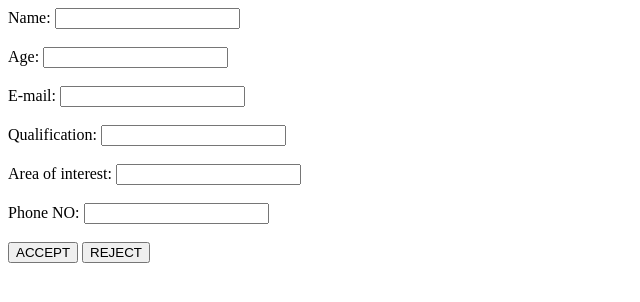
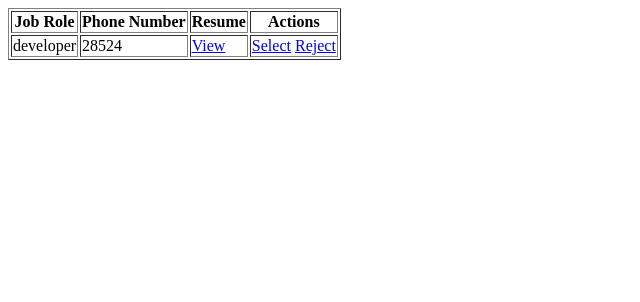
Before and after one commit to ansarnexus2005-hash/career1, a Django app: page /Viewrequested in a window 1280 px wide. Shown: the top 302 px of the page, without its empty margins (0-640 px from the left). Run offline with Django 5.2, Linux system fonts and the light colour scheme; data comes from the database, SQL or seed files in the repository.

Commit message:
11-11-2025

```diff
--- a/carriera/admin.py
+++ b/carriera/admin.py
@@ -8,7 +8,6 @@ admin.site.register(UserTable)
 admin.site.register(CertificateTable)
 admin.site.register(ResumeTable)
 admin.site.register(JobroleTable)
-admin.site.register(UserRequestTable)
 admin.site.register(HrRegisterTable)
 admin.site.register(RequestTable)
 admin.site.register(CourseTable)
--- a/carriera/form.py
+++ b/carriera/form.py
@@ -18,12 +18,8 @@ class ResumeForm(ModelForm):
 class JobroleForm(ModelForm):
     class Meta:
         model=JobroleTable
-        fields=['Title','Description','Experience','Job_Role','Salary']
+        fields=['category','Description','Experience','Job_Role','Salary']
 
-class UserRequestForm(ModelForm):
-    class Meta:
-        model=UserRequestTable
-        fields=['Username','DOB','Email','Qualification','Address','Area_of_Interest','PhoneNo']
 
 class HrRegisterForm(ModelForm):
     class Meta:
--- a/carriera/models.py
+++ b/carriera/models.py
@@ -34,24 +34,25 @@ class HrRegisterTable(models.Model):
    PhoneNo = models.BigIntegerField(null=True, blank=True)
    loginid= models.ForeignKey(LoginTable, on_delete=models.CASCADE, null=True, blank=True)
 
+class CollegeTable(models.Model):
+   collegeName= models.CharField(max_length=100,null=True, blank=True)
+   Address = models.CharField(max_length=100,null=True, blank=True)
+   Email = models.CharField(max_length=50)
+   PhoneNo = models.BigIntegerField(null=True, blank=True)
+   weblink = models.CharField(max_length=100,null=True,blank=True)
+
+class CourseTable(models.Model):
+   CourseName = models.CharField(max_length=100,unique=True)
+   college = models.ForeignKey(CollegeTable, on_delete=models.CASCADE)
+   duration=models.CharField(max_length=100,null=True,blank=True)
+
 class JobroleTable(models.Model):
-   Title = models.CharField(max_length=200)
-   Description=models.CharField(max_length=1000)
-   Experience = models.CharField(max_length=1000)
-   Job_Role = models.CharField(max_length=100)
-   company_name= models.CharField(max_length=100)
+   category=models.CharField(max_length=100,null=True,blank=True)
+   Description = models.CharField(max_length=1000)
+   Experience = models.CharField(max_length=100)
+   Job_Role= models.CharField(max_length=100)
    Salary = models.CharField(max_length=50)
-   HR_id = models.ForeignKey(HrRegisterTable, on_delete=models.CASCADE)
-
-class UserRequestTable(models.Model):
-   Username = models.CharField(max_length=100, unique=True)
-   DOB = models.CharField(max_length=100, null=True, blank=True)
-   Email = models.CharField(max_length=100, null=True, blank=True)
-   Qualification = models.CharField(max_length=100, null=True, blank=True)
-   Address = models.CharField(max_length=100, null=True, blank=True)
-   Area_of_Interest = models.CharField(max_length=100, null=True, blank=True)
-   PhoneNo = models.BigIntegerField()
-
+   HR_id = models.ForeignKey(HrRegisterTable, on_delete=models.CASCADE,null=True,blank=True)
 
 
 class RequestTable(models.Model):
@@ -66,15 +67,3 @@ class ComplaintTable(models.Model):
    Reply = models.CharField(max_length=1000,null=True, blank=True)
    Created_at = models.DateField(auto_now_add=True,null=True, blank=True)
    USER =  models.ForeignKey(UserTable, on_delete=models.CASCADE)
-
-class CollegeTable(models.Model):
-   collegeName = models.CharField(max_length=100,null=True, blank=True)
-   Address = models.CharField(max_length=100,null=True, blank=True)
-   Email = models.CharField(max_length=50)
-   PhoneNo = models.BigIntegerField(null=True, blank=True)
-   weblink = models.CharField(max_length=100,null=True,blank=True)
-
-class CourseTable(models.Model):
-   CourseName = models.CharField(max_length=100,unique=True)
-   college = models.ForeignKey(CollegeTable, on_delete=models.CASCADE)
-   duration=models.CharField(max_length=100,null=True,blank=True)
--- a/carriera/serializers.py
+++ b/carriera/serializers.py
@@ -17,10 +17,6 @@ class Jobroleserializer(ModelSerializer):
         fields=['Title','Description','Experience','Job_Role','Salary']
 
 
-class UserRequestserializer(ModelSerializer):
-    class Meta:
-        model=UserRequestTable
-        fields=['Username','DOB','Email','Qualification','Address','Area_of_Interest','PhoneNo']
 
 class HrRegisterserializer(ModelSerializer):
     class Meta:
--- a/carriera/urls.py
+++ b/carriera/urls.py
@@ -19,11 +19,14 @@ urlpatterns = [
     path('EditCourse/<int:id>/',EditCourse.as_view(),name='EditCourse'),
     path('Deletecourse/<int:id>/',Deletecourse.as_view(),name='Deletecourse'),
     path('logout',Logout.as_view(),name='logout'),
+    path('DeleteUser/<int:id>/',DeleteUser.as_view(),name='DeleteUser'),
+
     # ///////////////////////////////// HR /////////////////////////////////////////////
     path('Jobrole',Jobrole.as_view(),name='Jobrole'),
     path('Register',Register.as_view(),name='Register'),
     path('Viewjobrole',Viewjobrole.as_view(),name='Viewjobrole'),
     path('Viewrequested',Viewrequested.as_view(),name='Viewrequested'),
+    path('view_resume/<int:id>/',view_resume.as_view(), name='view_resume'),
     path('Homepagehr',Homepagehr.as_view(),name='Homepagehr'),
     path('Addcollege',Addcollege.as_view(),name='Addcollege'),
     path('DeleteCollege/<int:c_id>',DeleteCollege.as_view(),name='DeleteCollege'),
--- a/carriera/views.py
+++ b/carriera/views.py
@@ -1,5 +1,5 @@
 from urllib import request
-from django.http import HttpResponse
+from django.http import FileResponse, Http404, HttpResponse
 from django.shortcuts import get_object_or_404, redirect, render
 from django.views import View
 
@@ -81,6 +81,12 @@ class Deletecourse(View):
         obj.delete()
         return HttpResponse('''<script>alert('Deleted Successfully');window.location='/Viewcourse'</script>''')
 
+class DeleteUser (View):
+    def get(self,request,id):
+        obj=LoginTable.objects.get(id=id)
+        obj.delete()
+        return HttpResponse('''<script>alert('Deleted Successfully');window.location='/ViewUser'</script>''')
+
 
 
 class VerifyHR(View):
@@ -126,16 +132,23 @@ class Logout(View):
 
 # /////////////////////////////////////////////////// HR ///////////////////////////////////////////////////
 class Jobrole(View):
-    def get(self,request):
-        return render(request,'HR/jobrole.html')
-    def post(self,request):
-        c=JobroleForm(request.POST)
-        d=HrRegisterTable.objects.get(loginid__id = request.session['userid'])
+    def get(self, request):
+        form = JobroleForm()
+        return render(request, 'HR/jobrole.html', {'form': form})
+
+    def post(self, request):
+        c = JobroleForm(request.POST)
+        d = HrRegisterTable.objects.get(loginid__id=request.session['userid'])
         if c.is_valid():
             reg = c.save(commit=False)
             reg.HR_id = d
             reg.save()
-            return HttpResponse('''<script>alert('added successfully');window.location='/Viewjobrole'</script>''')
+            return HttpResponse(
+                '''<script>alert('Added successfully');window.location='/Viewjobrole'</script>'''
+            )
+        else:
+            # Form is invalid → re-render page with errors
+            return render(request, 'HR/jobrole.html', {'form': c})
 
 
 class Register(View):
@@ -173,7 +186,31 @@ class Viewjobrole(View):
 
 class Viewrequested(View):
     def get(self,request):
-        return render(request,'HR/viewrequested.html')
+        userdata = RequestTable.objects.all()
+        user_requests_with_resumes = []
+        for userreq in userdata:
+            Resume = ResumeTable.objects.filter(USER=userreq.USER)
+            user_requests_with_resumes.append({
+                'userreq':userreq,
+                'Resume':Resume
+            })
+        return render(request,'HR/viewrequested.html',{
+            'user_requests_with_resumes': user_requests_with_resumes
+
+        })
+class view_resume(View):
+    def get(self,request,id):
+
+        # Get the resume by ID
+        resume = ResumeTable.objects.get(id=id)
+
+        # Check if file exists
+        if not resume.Resume:
+            raise Http404("Resume file not found.")
+
+        # Open the file and return it as a response
+        return FileResponse(resume.Resume.open('rb'), content_type='application/pdf')
+
 
 class Homepagehr(View):
     def get(self,request):
--- a/templates/Administration/viewuser.html
+++ b/templates/Administration/viewuser.html
@@ -24,7 +24,7 @@
        <td>{{ i.Qualification }}</td>
        <td>{{ i.Area_Of_Interest }}</td>
        <td>{{ i.PhoneNo }}</td>
-       <td></td>
+       <td><a href="DeleteUser/{{ i.LOGIN.id }}">delete</a></td>
      </tr>
      {% endfor %}
      </table>
--- a/templates/HR/homepagehr.html
+++ b/templates/HR/homepagehr.html
@@ -8,7 +8,7 @@
     <a href="Jobrole">jobroles</a></br>
     <a href="Register">Register</a></br>
     <a href="Viewjobrole">viewjobroles</a></br>
-    <a href="viewrequested">viewrequested</a>
+    <a href="Viewrequested">viewrequested</a>
 
 </body>
 </html>
--- a/templates/HR/viewjobrole.html
+++ b/templates/HR/viewjobrole.html
@@ -8,7 +8,7 @@
 <body>
     <table border="1">
         <tr>
-            <th>Title</th>
+
             <th>Company name</th>
             <th>Description</th>
             <th>Experience</th>
@@ -19,8 +19,8 @@
 
         {% for i in val %}
         <tr>
-            <td>{{ i.Title }}</td>
-            <td>{{ i.company_name }}</td>
+
+            <td>{{ i.HR_id.Name }}</td>
             <td>{{ i.Description }}</td>
             <td>{{ i.Experience }}</td>
             <td>{{ i.Job_Role }}</td>
--- a/templates/HR/viewrequested.html
+++ b/templates/HR/viewrequested.html
@@ -3,30 +3,42 @@
 <head>
     <meta charset="UTF-8">
     <meta name="viewport" content="width=device-width, initial-scale=1.0">
-    <title>Document</title>
+    <title>View Requested</title>
 </head>
-    <body>
-      <tr>
-          <td>Name:</td>
-          <td><input type="text"></td>
-          <br/><br/>
-          <td>Age:</td>
-          <td><input type="text"></td>
-          <br/><br/>
-          <td>E-mail:</td>
-          <td><input type="text"></td>
-          <br/><br/>
-          <td>Qualification:</td>
-          <td><input type="text"></td>
-          <br/><br/>
-          <td>Area of interest:</td>
-          <td><input type="text"></td>
-          <br/><br/>
-          <td>Phone NO:</td>
-          <td><input type="text"></td>
-          <br/><br/>
-          <td><input type="submit" value="ACCEPT"></td>
-          <td><input type="submit" value="REJECT"></td>
-          <tr></tr>
-    </body>
+<body>
+    <div>
+        <table border="1">
+            <thead>
+                <tr>
+                    <th>Job Role</th>
+                    <th>Phone Number</th>
+                    <th>Resume</th>
+                    <th>Actions</th>
+                </tr>
+            </thead>
+            <tbody>
+                {% for item in user_requests_with_resumes %}
+                <tr>
+                    <td class="px-4 py-3">{{ item.userreq.JOB.Job_Role }}</td>
+                    <td class="px-4 py-3">{{ item.userreq.USER.PhoneNo }}</td>
+                    <td class="px-4 py-3">
+                        {% if item.Resume %}
+                            {% for resume in item.Resume %}
+                                <a href="{% url 'view_resume' resume.id %}">View</a>
+                                {% if not forloop.last %}<br>{% endif %}
+                            {% endfor %}
+                        {% else %}
+                            No Resume
+                        {% endif %}
+                    </td>
+                    <td class="px-4 py-3 text-center">
+                        <a href="{% url 'Approve' id=item.userreq.id %}">Select</a>
+                        <a href="{% url 'Reject' id=item.userreq.id %}">Reject</a>
+                    </td>
+                </tr>
+                {% endfor %}
+            </tbody>
+        </table>
+    </div>
+</body>
 </html>
```
Also changed, not shown: templates/HR/Editjobrole.html (+10 -17 lines), templates/HR/jobrole.html (+14 -10 lines), templates/HR/resume.html (added, +12 -0 lines), carriera/migrations/0016_remove_jobroletable_title_and_more.py (added), carriera/migrations/0017_delete_userrequesttable.py (added), db.sqlite3.
